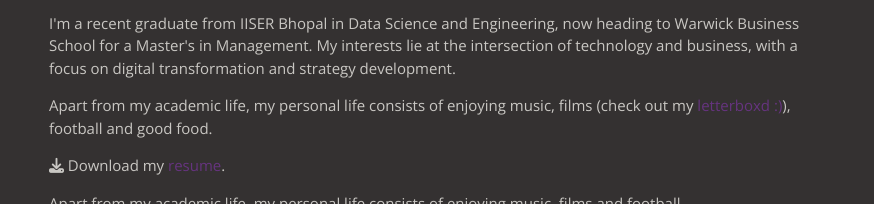
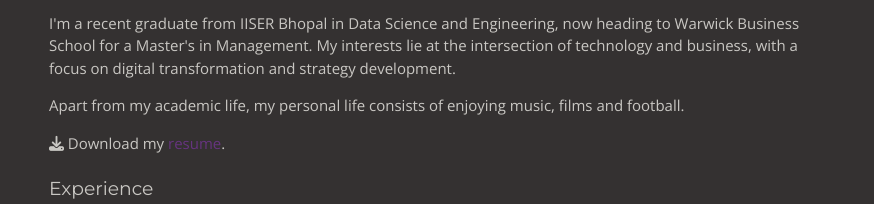
Before and after one commit to Sayandeep003/Sayandeep003.github.io, a plain HTML site: page Index.html in a window 1280 px wide. Shown: the part 203-407 px from the top of the page, 406-1280 px from the left. Drawn offline with nearby package versions, Linux system fonts and the light colour scheme; some packages are replaced by stand-ins of ours.

Commit message:
Update Index.html

```diff
--- a/Index.html
+++ b/Index.html
@@ -105,7 +105,7 @@
       <p>Two roads diverged in the woods and I took the one less traveled by and landed @iiserb | Incoming MiM @WarwickBSchool | Chronic Overthinker | Cinephile | Memer</p>
       <p>I'm a recent graduate from IISER Bhopal in Data Science and Engineering, now heading to Warwick Business School for a Master's in Management. My interests lie at the intersection of technology and business, with a focus on digital transformation and strategy development.</p>
 
-      <p>Apart from my academic life, my personal life consists of enjoying music, films (check out my <a href="https://boxd.it/gl7kf" target="_blank" rel="noopener">letterboxd :)</a>), football and good food. </p><p><i class="fas fa-download pr-1 fa-fw"></i>Download my <a href="Sayandeep_Pal_Resume_.pdf" target=_blank>resume</a>.</p>
+
 
 
       <p>Apart from my academic life, my personal life consists of enjoying music, films and football. </p><p><i class="fas fa-download pr-1 fa-fw"></i>Download my <a href="Sayandeep Pal_.pdf" target=_blank>resume</a>.</p>
```
